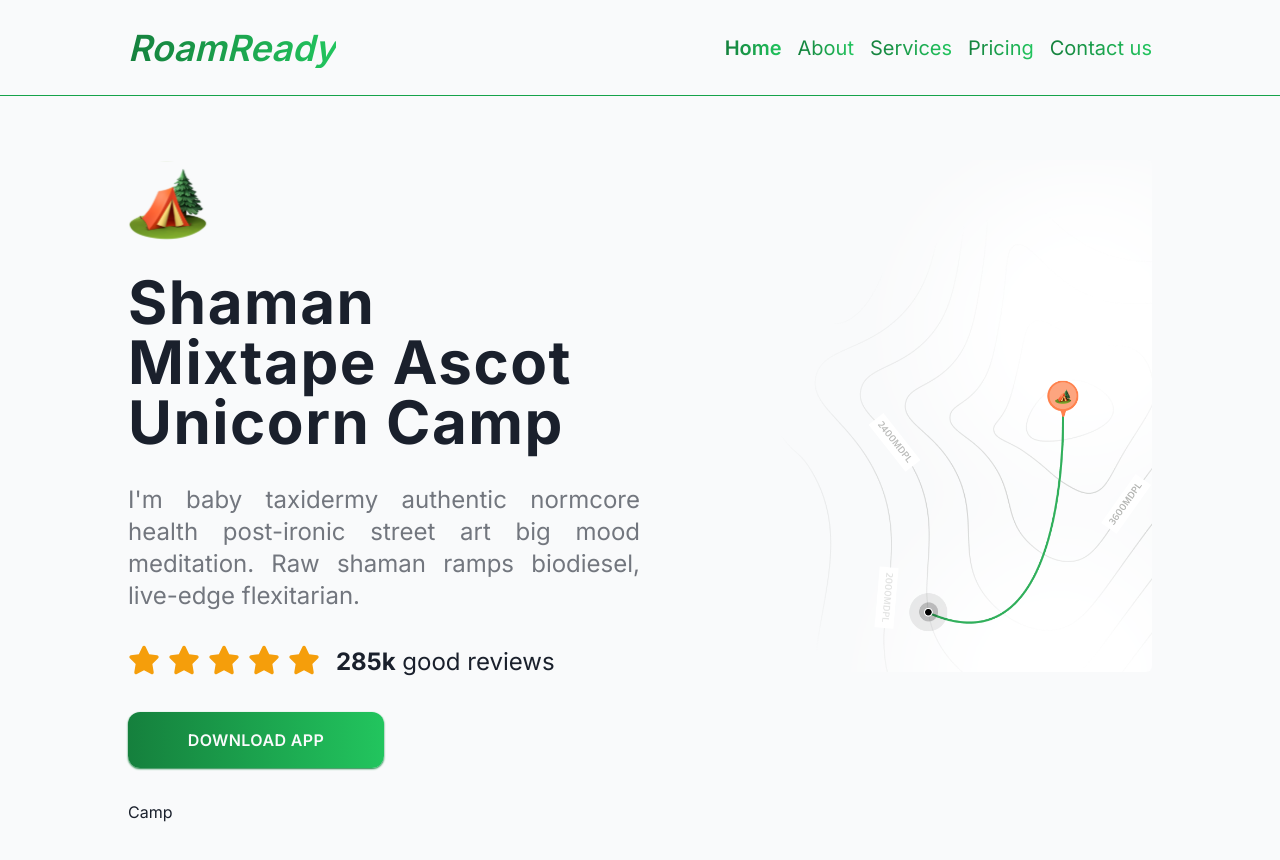
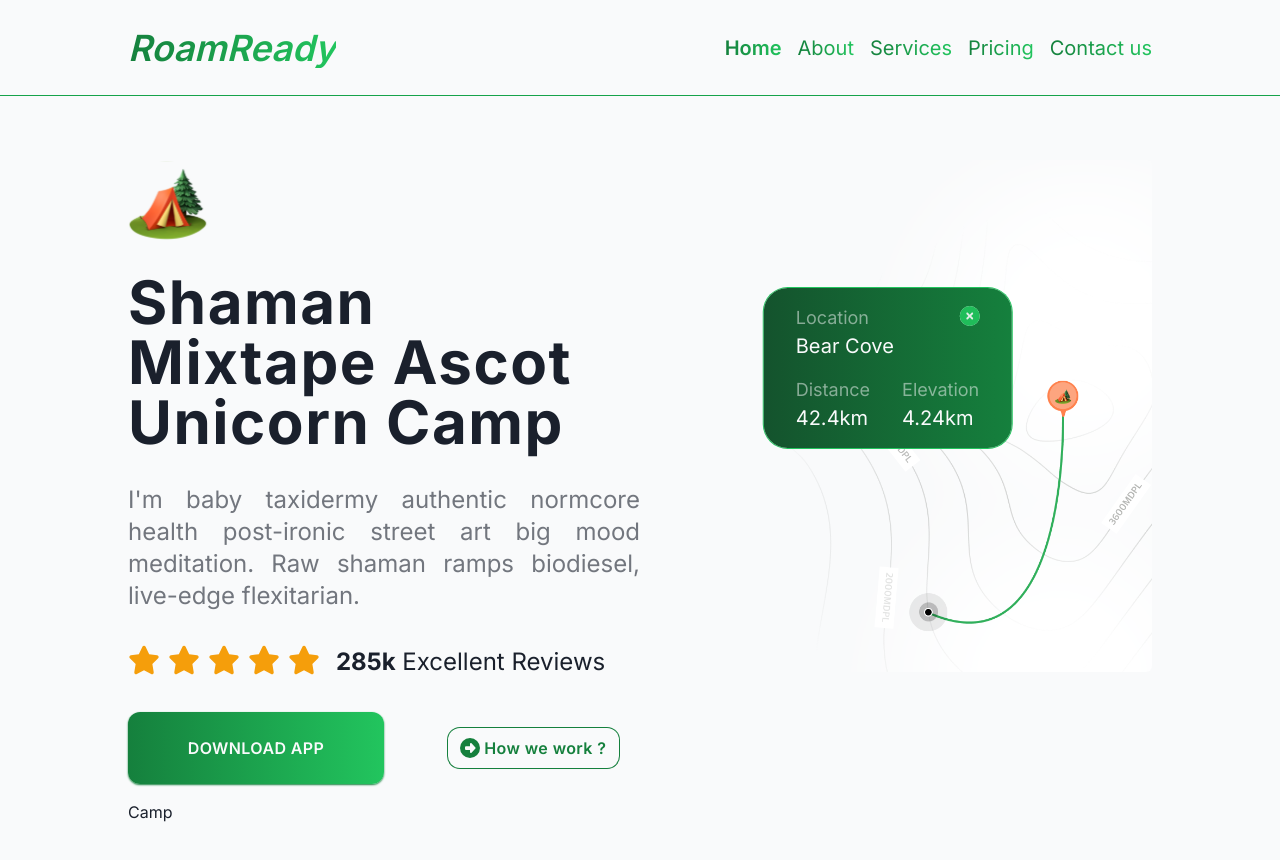
Before and after one commit to SiegfriedBz/Nextjs-RoamReady, a Next.js app: page / in a window 1280 px wide. Shown: the top 860 px of the page. Built offline with nearby package versions, Linux system fonts and the light colour scheme.

Commit message:
update Hero

```diff
--- a/components/Hero.tsx
+++ b/components/Hero.tsx
@@ -1,7 +1,9 @@
 import Image from 'next/image'
 import Link from 'next/link'
 import Stars from './Stars'
-import HeroBtnWrapper from './HeroBtnWrapper'
+import CustomButtonWrapper from './CustomButtonWrapper'
+import { FontAwesomeIcon } from '@fortawesome/react-fontawesome'
+import { faCircleRight, faCircleXmark } from '@fortawesome/free-solid-svg-icons'
 
 const Hero = () => {
   return (
@@ -9,7 +11,7 @@ const Hero = () => {
       <div className='hero-bg z-[-20]' />
 
       {/* desktop left */}
-      <div className='z-[9999] flex flex-1 flex-col lg:w-1/2 lg:gap-y-4'>
+      <div className='z-[9999] flex flex-1 flex-col sm:gap-y-4 lg:w-1/2'>
         <Image
           src='/camp.svg'
           width={50}
@@ -30,13 +32,78 @@ const Hero = () => {
           <h4 className='whitespace-nowrap'>
             <span className='font-bold'>285k</span>{' '}
             <Link href='/#reviews' className='underline-gradient-link'>
-              good reviews
+              Excellent Reviews
             </Link>
           </h4>
         </div>
 
         {/* CTA */}
-        <HeroBtnWrapper />
+        <div className='flex flex-col sm:flex-row sm:gap-x-4 lg:gap-x-8 xl:gap-x-16'>
+          <CustomButtonWrapper route='/#get-app' className='sm:w-1/2'>
+            Download App
+          </CustomButtonWrapper>
+
+          <CustomButtonWrapper
+            route='/#get-app'
+            variant='btn-outline-green'
+            className='text-primary-dark my-4 flex w-1/2 items-center justify-center gap-x-1 whitespace-nowrap px-4 py-2 normal-case lg:w-1/3'
+          >
+            <FontAwesomeIcon icon={faCircleRight} className='h-5 w-5' />
+            How we work ?
+          </CustomButtonWrapper>
+        </div>
+      </div>
+
+      {/*  */}
+      <div
+        className='ring-primary-light
+        absolute
+        -bottom-6 left-0
+        my-8
+        w-fit
+        flex-1
+        rounded-3xl
+        ring-1 sm:bottom-32 lg:bottom-auto
+        lg:left-1/2
+        lg:top-1/4
+        lg:-translate-y-16
+        lg:translate-x-1/2'
+      >
+        <div
+          className='
+          from-primary-super-dark
+          to-primary-dark
+          text-light
+          relative
+          flex w-full flex-col items-start
+          justify-start gap-y-2
+          rounded-3xl
+          bg-gradient-to-r
+          px-8 py-4 lg:gap-y-4'
+        >
+          <div className='flex w-full flex-col'>
+            <div className='flex w-full justify-between'>
+              <h6 className='opacity-50'>Location</h6>
+              <button type='button'>
+                <FontAwesomeIcon
+                  icon={faCircleXmark}
+                  className='text-primary-light bg-light h-5 w-5 rounded-full opacity-90'
+                />
+              </button>
+            </div>
+            <h5>Bear Cove</h5>
+          </div>
+          <div className='flex w-full gap-x-8'>
+            <div className='flex flex-col'>
+              <h6 className='opacity-50'>Distance</h6>
+              <h5>42.4km</h5>
+            </div>
+            <div className='flex flex-col'>
+              <h6 className='opacity-50'>Elevation</h6>
+              <h5>4.24km</h5>
+            </div>
+          </div>
+        </div>
       </div>
     </section>
   )
--- a/components/HeroBtnWrapper.tsx
+++ /dev/null
@@ -1,16 +0,0 @@
-'use client'
-
-import { useRouter } from 'next/navigation'
-import CustomButton from './buttons/CustomButton'
-
-const HeroBtnWrapper = () => {
-  const router = useRouter()
-
-  return (
-    <CustomButton onClick={() => router.push('/#get-app')} className='sm:w-1/2'>
-      Download App
-    </CustomButton>
-  )
-}
-
-export default HeroBtnWrapper
--- a/components/buttons/CustomButton.tsx
+++ b/components/buttons/CustomButton.tsx
@@ -4,7 +4,7 @@ type Props = {
   btnType?: 'button' | 'submit' | 'reset'
   variant?: string
   className?: string
-  onClick?: () => void
+  handleClick?: () => void
   children: React.ReactNode
 }
 
@@ -12,13 +12,13 @@ const CustomButton = ({
   btnType = 'button',
   variant = 'btn-gradient-green',
   className = '',
-  onClick,
+  handleClick,
   children,
 }: Props) => {
   return (
     <button
       type={btnType}
-      onClick={onClick}
+      onClick={handleClick}
       className={twMerge(
         ` rounded-xl
           px-8 py-4
```
